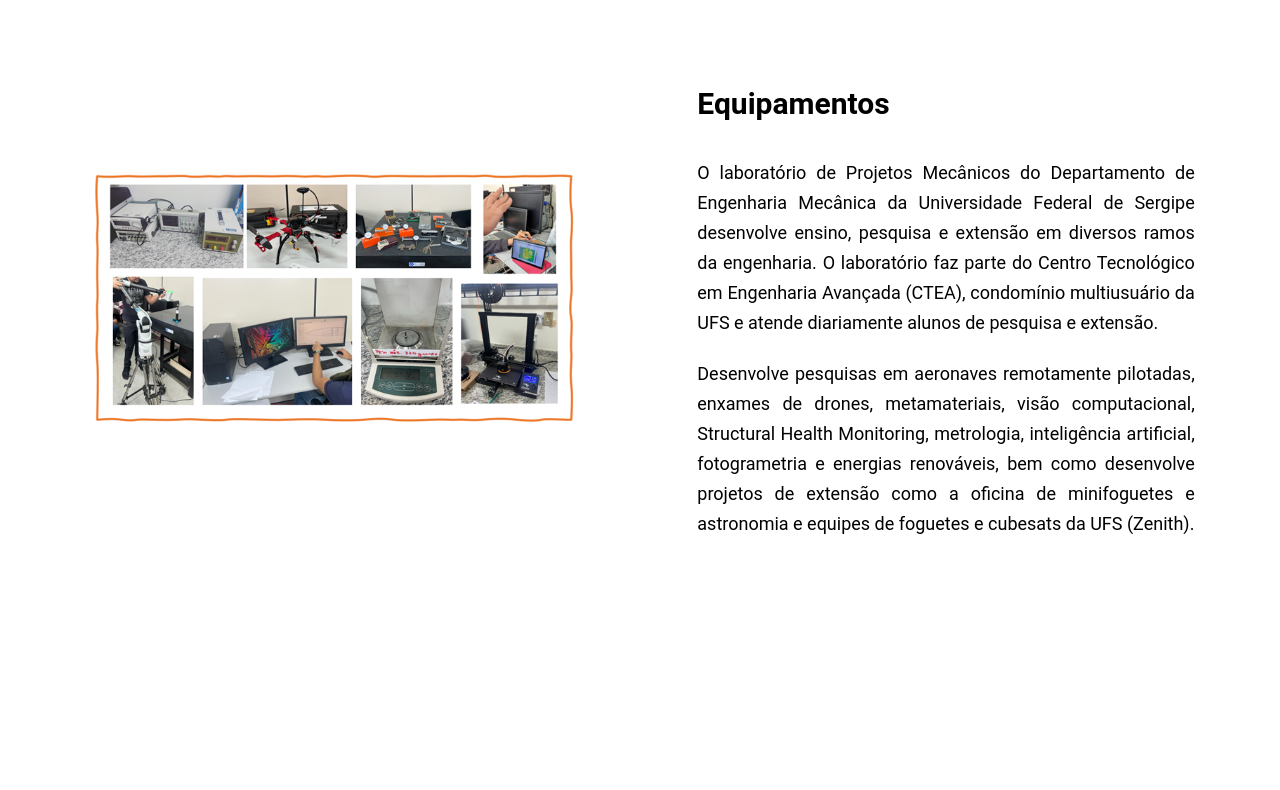
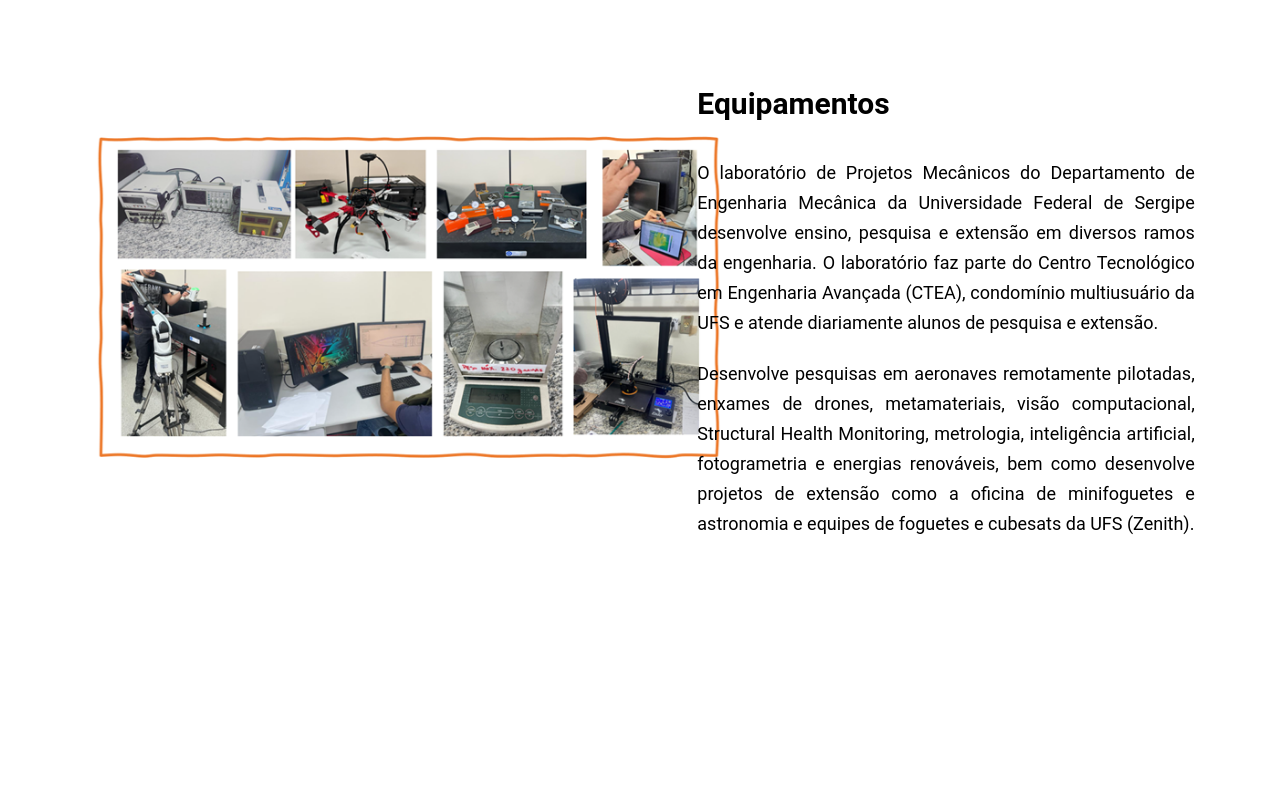
Before and after one commit to lpm-ufs/lpm-site, a React (Create React App) app: page / in a window 1280 px wide. Shown: the part 800-1590 px from the top of the page. Built offline with nearby package versions, Linux system fonts and the light colour scheme.

Commit message:
auemntar_tamanho

```diff
--- a/src/App.css
+++ b/src/App.css
@@ -337,8 +337,8 @@ h2 {
 }
 
 .about--section--img > img {
-  max-width: 100%;
-  max-height: 100%;
+  max-width: 130%;
+  max-height: 130%;
 }
 
 /* About Us Ends */
```
